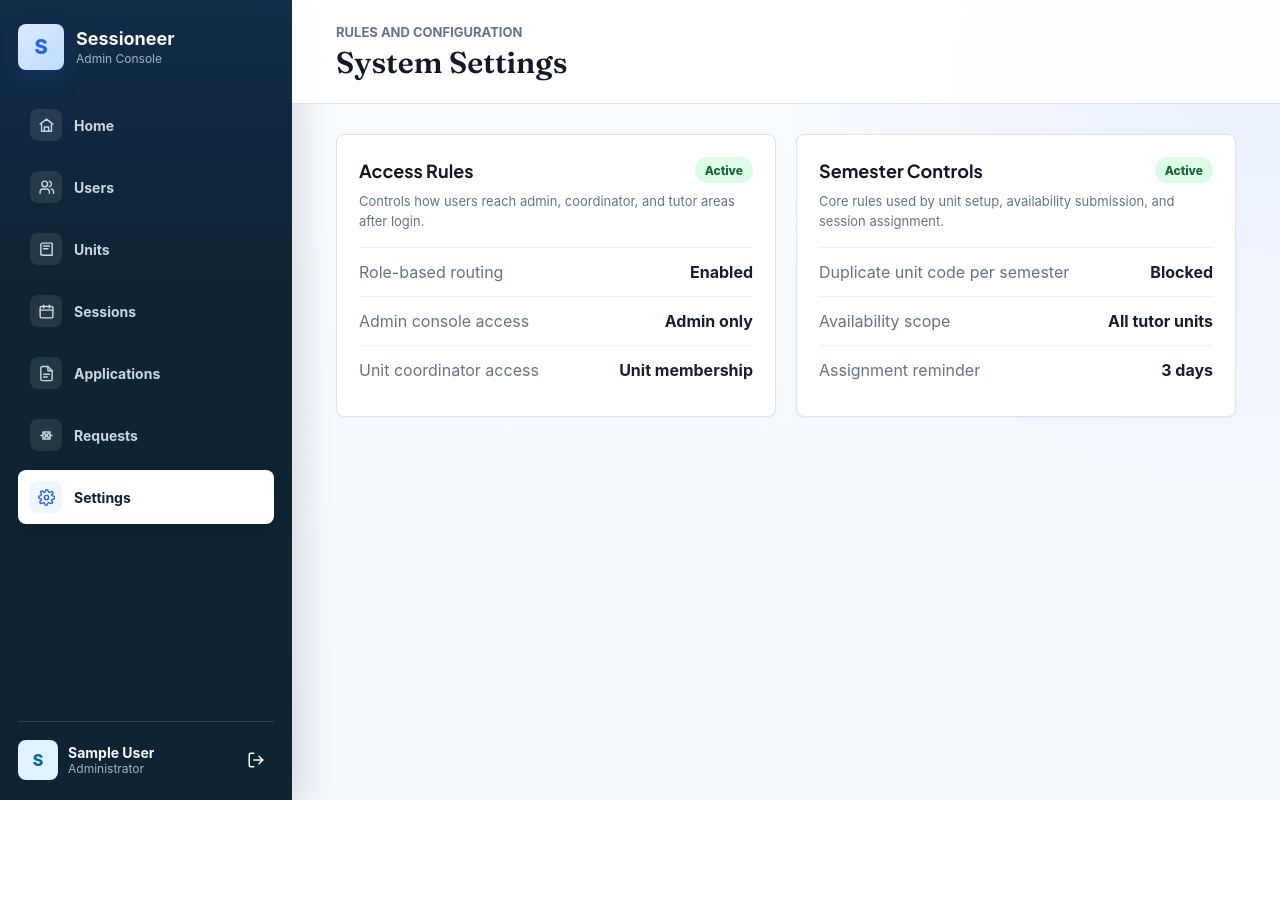
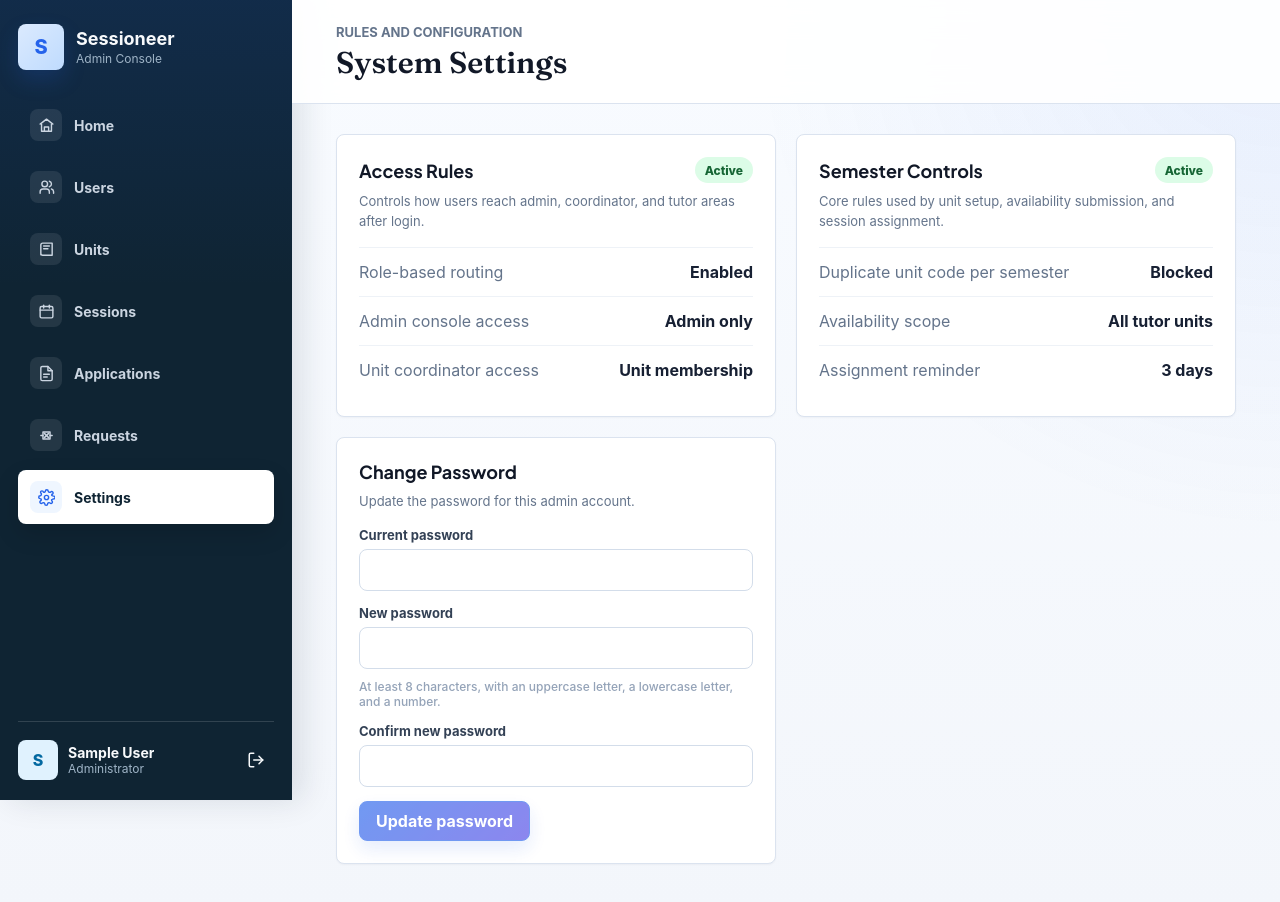
Before and after one commit to HuiQi-0531/Sessioneer, a React (Create React App) app: page /admin/settings in a window 1280 px wide. Shown: the top 902 px of the page. Before the commit the page ends 800 px from the top, so only its background shows below. Built offline with nearby package versions, Linux system fonts and the light colour scheme; sample sign-in values are in the browser's storage.

Commit message:
Admin Settings: change password; Profile page is for tutors and coordinators only

```diff
--- a/src/App.js
+++ b/src/App.js
@@ -141,7 +141,7 @@ function App() {
             <ProtectedRoute allowedRoles={['admin']}><AdminSettings /></ProtectedRoute>
           } />
           <Route path="/profile" element={
-            <ProtectedRoute><Profile /></ProtectedRoute>
+            <ProtectedRoute allowedRoles={['tutor', 'coordinator']}><Profile /></ProtectedRoute>
           } />
           <Route path="/logout" element={
             <ProtectedRoute><LogoutConfirm /></ProtectedRoute>
--- a/src/pages/AdminSettings.jsx
+++ b/src/pages/AdminSettings.jsx
@@ -1,5 +1,89 @@
-import React from 'react';
+import React, { useState } from 'react';
 import AdminShell from './AdminShell';
+import { profileAPI } from '../config/api';
+import { passwordRuleError, PASSWORD_HINT } from '../utils/passwordRules';
+
+const EMPTY_PASSWORDS = { currentPassword: '', newPassword: '', confirmPassword: '' };
+
+// The admin's own password lives here: admins have no Profile page
+// (that page belongs to tutors and coordinators).
+const AdminPasswordPanel = () => {
+  const [form, setForm] = useState(EMPTY_PASSWORDS);
+  const [message, setMessage] = useState(null);
+  const [isSaving, setIsSaving] = useState(false);
+
+  const handleChange = (event) => {
+    const { name, value } = event.target;
+    setForm(prev => ({ ...prev, [name]: value }));
+    setMessage(null);
+  };
+
+  const handleSubmit = async (event) => {
+    event.preventDefault();
+    if (isSaving) return;
+    const ruleError = passwordRuleError(form.newPassword);
+    if (ruleError) {
+      setMessage({ type: 'error', text: ruleError });
+      return;
+    }
+    if (form.newPassword !== form.confirmPassword) {
+      setMessage({ type: 'error', text: "New password and confirmation don't match." });
+      return;
+    }
+    if (form.newPassword === form.currentPassword) {
+      setMessage({ type: 'error', text: 'The new password must be different from the current one.' });
+      return;
+    }
+    setIsSaving(true);
+    try {
+      await profileAPI.changePassword(form.currentPassword, form.newPassword);
+      setForm(EMPTY_PASSWORDS);
+      setMessage({ type: 'success', text: 'Password updated. Other browsers signed in as this admin have been signed out.' });
+    } catch (err) {
+      setMessage({ type: 'error', text: err.message || 'Failed to update password.' });
+    } finally {
+      setIsSaving(false);
+    }
+  };
+
+  return (
+    <article className="admin-panel admin-password-panel">
+      <div className="admin-panel-header">
+        <h2>Change Password</h2>
+      </div>
+      <p className="admin-setting-note">Update the password for this admin account.</p>
+      <form className="admin-password-form" onSubmit={handleSubmit}>
+        <label>
+          Current password
+          <input type="password" name="currentPassword" value={form.currentPassword} onChange={handleChange} autoComplete="current-password" required />
+        </label>
+        <label>
+          New password
+          <input type="password" name="newPassword" value={form.newPassword} onChange={handleChange} autoComplete="new-password" required />
+          <small className="admin-field-hint">{PASSWORD_HINT}</small>
+        </label>
+        <label>
+          Confirm new password
+          <input type="password" name="confirmPassword" value={form.confirmPassword} onChange={handleChange} autoComplete="new-password" required />
+        </label>
+        {message && (
+          <div className={`admin-alert ${message.type}`} role={message.type === 'error' ? 'alert' : 'status'}>
+            {message.text}
+          </div>
+        )}
+        <div>
+          <button
+            type="submit"
+            className="admin-primary-btn"
+            disabled={isSaving || !form.currentPassword || !form.newPassword || !form.confirmPassword}
+          >
+            {isSaving ? 'Updating...' : 'Update password'}
+          </button>
+        </div>
+      </form>
+    </article>
+  );
+};
 
 const AdminSettings = () => {
   return (
@@ -48,6 +132,8 @@ const AdminSettings = () => {
             <strong>3 days</strong>
           </div>
         </article>
+
+        <AdminPasswordPanel />
       </section>
     </AdminShell>
   );
--- a/src/styles/Admin.css
+++ b/src/styles/Admin.css
@@ -1892,3 +1892,38 @@
   font-size: 12px;
   font-weight: 500;
 }
+
+/* Admin Settings: change password panel */
+.admin-password-form {
+  display: grid;
+  gap: 14px;
+  max-width: 420px;
+  margin-top: 8px;
+}
+.admin-password-form label {
+  display: grid;
+  gap: 6px;
+  color: #334155;
+  font-size: 13px;
+  font-weight: 700;
+}
+.admin-password-form input {
+  min-height: 42px;
+  border: 1px solid #d3ddea;
+  border-radius: 8px;
+  padding: 0 12px;
+  font: inherit;
+  background: #ffffff;
+  color: #172033;
+}
+.admin-password-form input:focus {
+  outline: none;
+  border-color: #2563eb;
+  box-shadow: 0 0 0 3px rgba(37, 99, 235, 0.15);
+}
+.admin-password-form .admin-alert { margin-bottom: 0; }
+.admin-alert.success {
+  background: #dcfce7;
+  border-left: 4px solid #16a34a;
+  color: #166534;
+}
```
Also changed, not shown: 2 other files (tests, documents, lock files or other folders).
